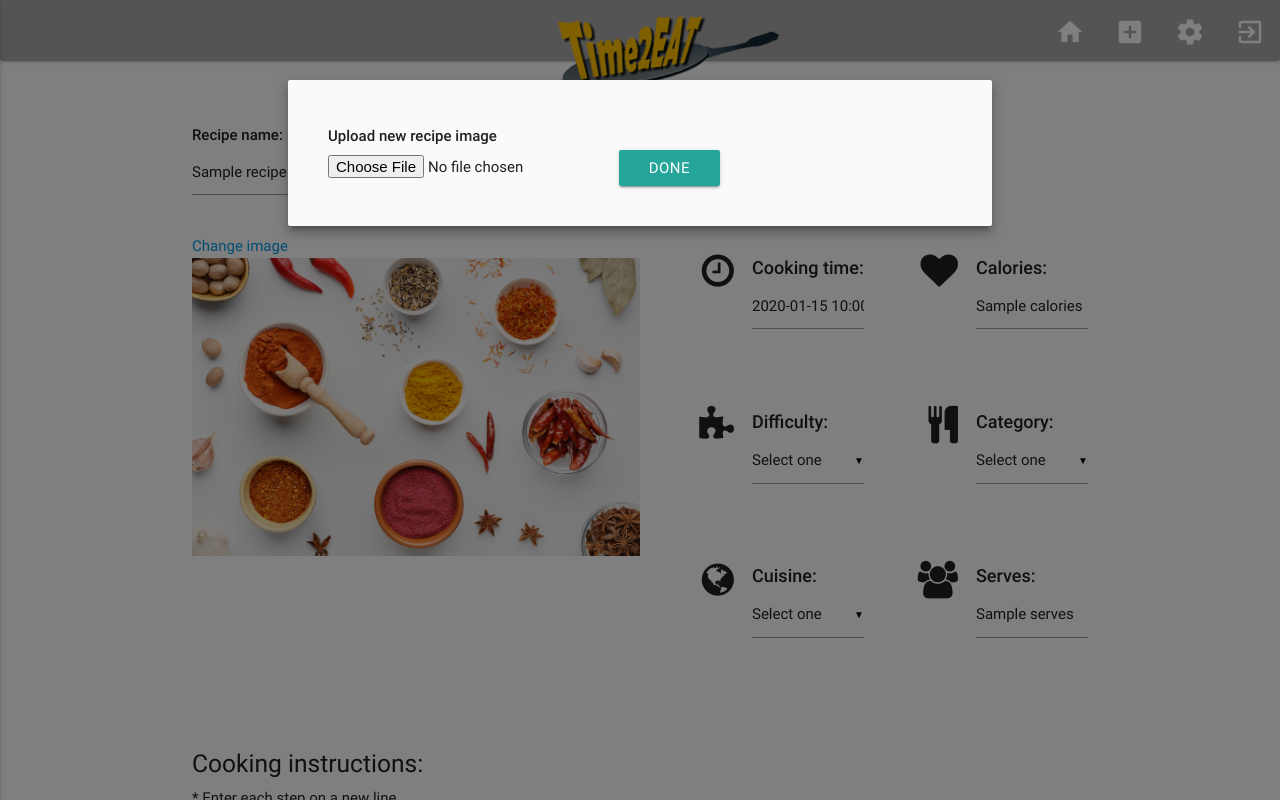
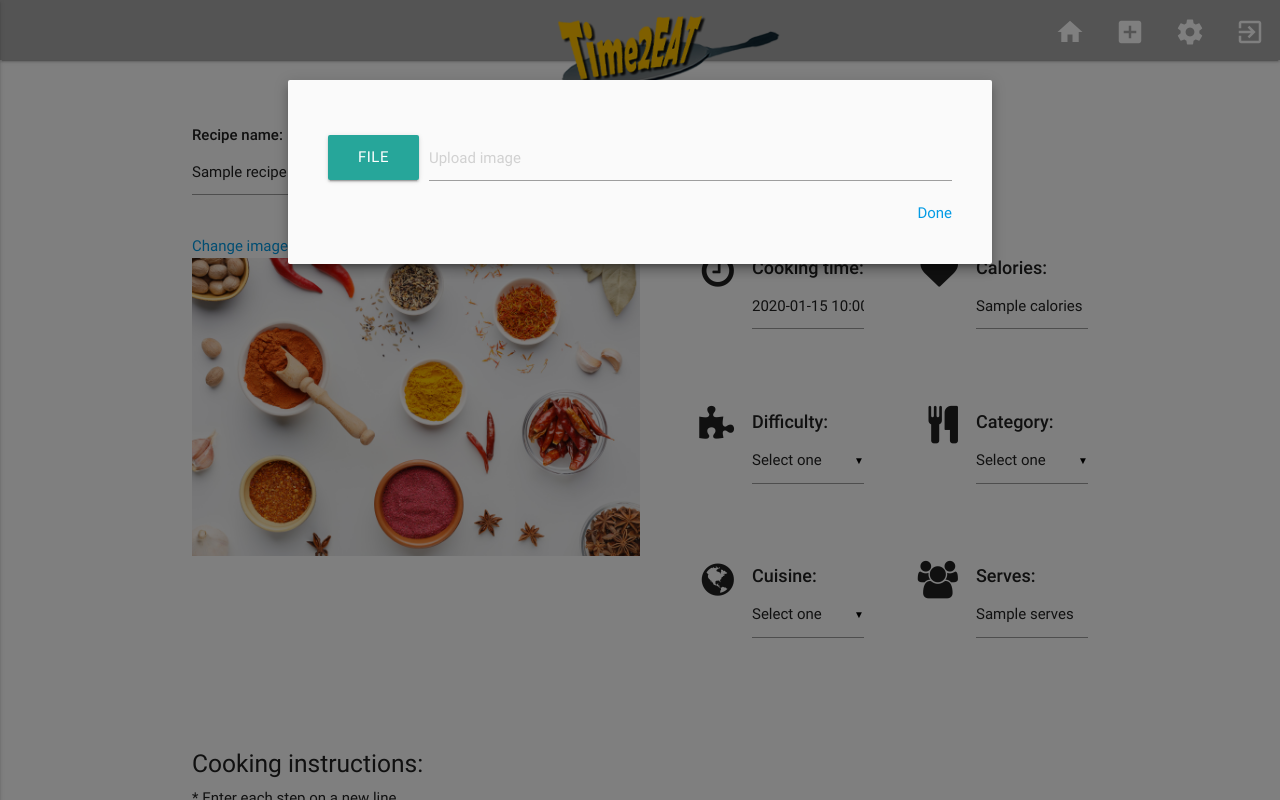
Before and after one commit to elenasacristan/CookBook, a Flask app: template templates/edit_recipe.html in a window 1280 px wide, after a click on "Change image". Run offline with Flask 2, Linux system fonts and the light colour scheme; the template is opened without the code that fills it: most values are stand-ins (such as "Sample title", 1, 10 or a date in 2020); some libraries are stand-ins or nearby versions.

Commit message:
upload image issue fixed

```diff
--- a/app.py
+++ b/app.py
@@ -32,11 +32,11 @@ def index():
 @app.route('/login', methods=['POST'])
 def login():
     users = mongo.db.Users
-    user_login = users.find_one({'author':request.form['username']})
+    user_login = users.find_one({'author':request.form['username'].capitalize()})
 
     if user_login:
         if request.form['password'] == user_login['password']:
-            session["username"] = request.form["username"]
+            session["username"] = request.form["username"].capitalize()
             return redirect(url_for('get_recipes'))
 
     message = 'The login details are not correct'
@@ -46,11 +46,11 @@ def login():
 def register():
     if request.method == 'POST':
         users = mongo.db.Users
-        user_exists = users.find_one({'author':request.form['username']})
+        user_exists = users.find_one({'author':request.form['username'].capitalize()})
 
         if user_exists is None:
-            users.insert({'author':request.form['username'], 'password':request.form['password']})
-            session['username'] = request.form['username']
+            users.insert({'author':request.form['username'].capitalize(), 'password':request.form['password']})
+            session['username'] = request.form['username'].capitalize()
             return redirect(url_for('get_recipes'))
 
         message = "That username already exists, please choose a different one."
@@ -127,7 +127,7 @@ def insert_recipe():
                 'allergens':request.form.getlist('allergens'),
                 'ingredients':string_to_array(request.form['ingredients']),
                 'recipe_image':recipe_image.filename,
-                'author':getusername().capitalize(),
+                'author':getusername(),
                 'upvotes':0,
                 'date':datetime.now().strftime("%d/%m/%Y"),
                 'category':request.form['category']
@@ -173,18 +173,26 @@ def update_recipe(recipe_id):
 
             recipes.update({"_id":ObjectId(recipe_id)},{ "$set":
                 {
-                    'recipe_name':request.form['recipe_name'],
+                    'recipe_name':request.form['recipe_name'].capitalize(),
                     'instructions':string_to_array(request.form['instructions']),
                     'serves':request.form['serves'],
                     'calories':request.form['calories'],
                     'difficulty_level':request.form['difficulty_level'],
                     'cooking_time':request.form['cooking_time'],
                     'cuisine':request.form['cuisine'],
-                    'allergens':string_to_array(request.form['allergens']),
+                    'allergens':request.form.getlist('allergens'),
                     'ingredients':string_to_array(request.form['ingredients']),
-                    'recipe_image':recipe_image.filename,
                     'category':request.form['category']
                 }})
+
+            if recipe_image.filename != "":
+                recipes.update({"_id":ObjectId(recipe_id)},{ "$set":
+                {
+                    'recipe_image':recipe_image.filename,
+                }})
+
+
+
     return redirect(url_for("view_recipe", recipe_id=recipe_id))
 
 # function to remove a recipe (only the author can remove a recipe)
@@ -219,7 +227,7 @@ def add_cuisine():
 def insert_category():
     categories = mongo.db.Categories
     categories.insert_one({
-            'category':request.form['category']
+            'category':request.form['category'].capitalize()
         })
     return redirect(url_for('manage_categories'))
 
@@ -228,7 +236,7 @@ def insert_category():
 def insert_cuisine():
     cuisines = mongo.db.Cuisines
     cuisines.insert_one({
-            'cuisine':request.form['cuisine']
+            'cuisine':request.form['cuisine'].capitalize()
         })
     return redirect(url_for('manage_categories'))
 
--- a/static/css/styles.css
+++ b/static/css/styles.css
@@ -29,8 +29,7 @@
   background-color: #ffffff;
 }
 
-.form-label-group > input,
-.form-label-group > label {
+.form-label-group>input, .form-label-group>label {
   height: 2.5em;
   padding-left: 1em;
   padding-top: 0.4em;
@@ -72,26 +71,18 @@ nav img {
   border-color: #ff9907;
 }
 
-.btn-block:hover,
-.btn-block:active {
+.btn-block:hover, .btn-block:active {
   background-color: #e68f16;
   border-color: #e68f16;
 }
 
-.btn-primary:not(:disabled):not(.disabled).active,
-.btn-primary:not(:disabled):not(.disabled):active,
-.show > .btn-primary.dropdown-toggle {
+.btn-primary:not(:disabled):not(.disabled).active, .btn-primary:not(:disabled):not(.disabled):active, .show>.btn-primary.dropdown-toggle {
   color: #fff;
   background-color: #e68f16;
   border-color: #e68f16;
 }
 
-.form-control:focus,
-.btn-primary.focus,
-.btn-primary:focus,
-.btn-primary:not(:disabled):not(.disabled).active:focus,
-.btn-primary:not(:disabled):not(.disabled):active:focus,
-.show > .btn-primary.dropdown-toggle:focus {
+.form-control:focus, .btn-primary.focus, .btn-primary:focus, .btn-primary:not(:disabled):not(.disabled).active:focus, .btn-primary:not(:disabled):not(.disabled):active:focus, .show>.btn-primary.dropdown-toggle:focus {
   border-color: #ff9907;
   box-shadow: 0 0 0 0.2rem rgba(255, 204, 65, 0.603);
 }
@@ -140,10 +131,7 @@ nav .brand-logo {
   transform: translateX(-50%);
 }
 
-nav i,
-nav [class^="mdi-"],
-nav [class*="mdi-"],
-nav i.material-icons {
+nav i, nav [class^="mdi-"], nav [class*="mdi-"], nav i.material-icons {
   font-size: 30px;
 }
 
@@ -276,7 +264,7 @@ hr {
   margin-bottom: 30px;
 }
 
-[type="checkbox"] + label {
+[type="checkbox"]+label {
   font-size: 0.8rem;
 }
 
@@ -286,6 +274,19 @@ hr {
 
 .wrapper-filter button {
   margin-top: 25px;
+}
+
+.switch label input[type=checkbox]:checked+.lever {
+  background-color: #ffbf007d;
+}
+
+.switch label input[type=checkbox]:checked+.lever:after {
+  background-color: #ffbf00;
+}
+
+[type="checkbox"]:checked+label:before {
+  border-right: 2px solid #ffbf00;
+  border-bottom: 2px solid #ffbf00;
 }
 
 /* view recipe */
@@ -330,8 +331,7 @@ hr {
   padding-right: 20px;
 }
 
-.small,
-.img-details p {
+.small, .img-details p {
   white-space: nowrap;
 }
 
@@ -356,9 +356,7 @@ hr {
   .details-item {
     margin-bottom: 0px;
   }
-  .ingredients li,
-  .instructions ol,
-  .instructions p {
+  .ingredients li, .instructions ol, .instructions p {
     font-size: 0.8em;
   }
 }
@@ -380,9 +378,7 @@ hr {
   .small {
     font-size: 0.7em;
   }
-  .ingredients li,
-  .instructions ol,
-  .instructions p {
+  .ingredients li, .instructions ol, .instructions p {
     font-size: 0.9em;
   }
 }
@@ -403,9 +399,7 @@ hr {
   .small {
     font-size: 0.7em;
   }
-  .ingredients li,
-  .instructions ol,
-  .instructions p {
+  .ingredients li, .instructions ol, .instructions p {
     font-size: 1em;
   }
 }
--- a/templates/edit_recipe.html
+++ b/templates/edit_recipe.html
@@ -16,16 +16,25 @@
             <!-- Modal Trigger -->
             <a class="modal-trigger" href="#modal1">Change image
                 {% if recipe.recipe_image %}
-                <img class="img_view_recipe" src="{{url_for('img_uploads', filename=recipe['recipe_image'])}}"">
-                        {% else %}
-                        <img class=" img_view_recipe" src="{{url_for('static', filename='img/default.jpg')}}">
+                <img class="img_view_recipe" src="{{url_for('img_uploads', filename=recipe['recipe_image'])}}">
+                {% else %}
+                <img class=" img_view_recipe" src="{{url_for('static', filename='img/default.jpg')}}">
                 {% endif %}
             </a>
             <!-- Modal Structure -->
             <div id="modal1" class="modal">
-                <h6><strong>Upload new recipe image</strong></h6>
-                <input type="file" name="recipe_image" onchange="previewFile()">
-                <a href="#!" class="modal-action modal-close waves-effect waves-green btn ">Done</a>
+                <div class="file-field input-field">
+                    <div class="btn">
+                        <span>File</span>
+                        <input type="file" name="recipe_image" onchange="previewFile()">
+                    </div>
+                    <div class="file-path-wrapper">
+                        <input class="file-path validate" type="text" placeholder="Upload image">
+                    </div>
+                    <div class="right-align">
+                        <a href="#!" class="modal-action modal-close waves-effect waves-green">Done</a>
+                    </div>
+                </div>
             </div>
         </div>
         <div class="col s12 m6">
--- a/templates/get_recipes.html
+++ b/templates/get_recipes.html
@@ -87,6 +87,7 @@
 
 
                 <div class="col s12 m12 offset-l2 l6 filter-section">
+                    <div class="row">
                         <h6><strong>Allergens:</strong></h6>
                         <p>Select what allergens you want to exclude from the results</p>
                         {% for allergen in allergens %}
@@ -97,7 +98,8 @@
                         </p>
                         {% endif %}
                         {% endfor %}
-
+                    </div>
+                    <div class="row">
                         <h6><strong>Meal type:</strong></h6>
                         {% for category in categories %}
                         {% if category.category != "Not specified" %}
@@ -107,7 +109,7 @@
                         </p>
                         {% endif %}
                         {% endfor %}
-
+                    </div>
                 </div>
 
 
--- a/templates/view_recipe.html
+++ b/templates/view_recipe.html
@@ -21,9 +21,9 @@
     <div class="row img-details">
         <div class="col s12 m6">
             {% if recipe.recipe_image %}
-            <img class="img_view_recipe" src="{{url_for('img_uploads', filename=recipe['recipe_image'])}}"">
-                {% else %}
-                <img class=" img_view_recipe" src="{{url_for('static', filename='img/default.jpg')}}">
+            <img class="img_view_recipe" src="{{url_for('img_uploads', filename=recipe['recipe_image'])}}">
+            {% else %}
+            <img class=" img_view_recipe" src="{{url_for('static', filename='img/default.jpg')}}">
             {% endif %}
         </div>
         <div class="col s12 m6">
```
Lines whose indentation alone changed are shown as unchanged.
